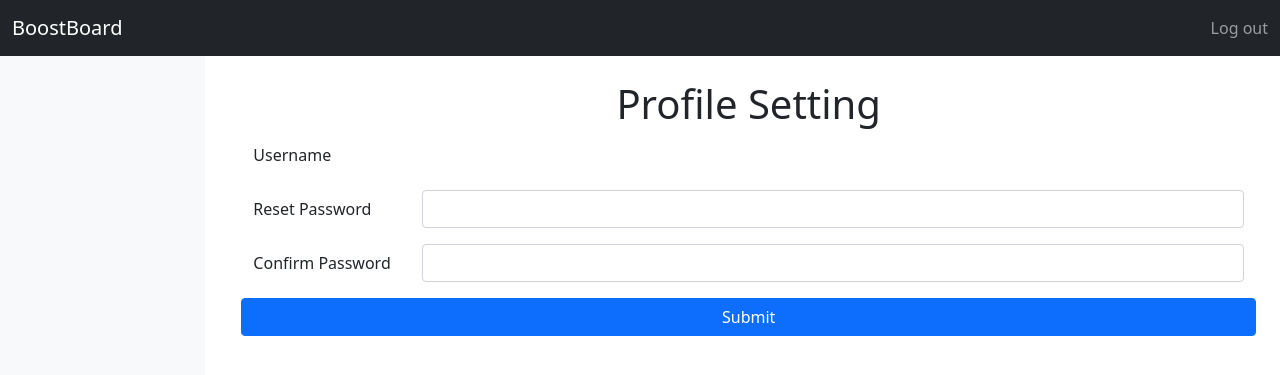
After one commit to daviddaytw/BoostBoard, a PHP site: template views/Profile/index.twig in a window 1280 px wide. The commit adds this page. Shown: the top 375 px of the page. Run offline with PHP 8.4, Linux system fonts and the light colour scheme; the template is opened without the code that fills it, so the values that code supplies are empty; some libraries are stand-ins or nearby versions.

Commit message:
Add Profile module

```diff
--- a/src/Modules/RouteTable.php
+++ b/src/Modules/RouteTable.php
@@ -6,7 +6,8 @@ class RouteTable
 {
     protected $routers = [
         Welcome\Router::class,
-        UserManagement\Router::class
+        UserManagement\Router::class,
+        Profile\Router::class,
     ];
 
     public function __invoke(int $privilege)
--- /dev/null
+++ b/views/Profile/index.twig
@@ -0,0 +1,31 @@
+{% extends "layout.twig" %}
+
+{% block content %}
+  <div class="container p-4">
+    <h1 class="text-center">Profile Setting</h1>
+    <form action="/profile" method="POST">
+      <input type="hidden" name="_token" value="{{ csrf_token }}">
+      <div class="mb-3 row">
+        <label for="staticUsername" class="col-sm-2 col-form-label">Username</label>
+        <div class="col-sm-10">
+          <input type="text" readonly class="form-control-plaintext" id="staticUsername" value="{{ userData.username }}">
+        </div>
+      </div>
+      <div class="mb-3 row">
+        <label for="inputPassword" class="col-sm-2 col-form-label">Reset Password</label>
+        <div class="col-sm-10">
+          <input type="password" name="password" class="form-control" id="inputPassword">
+        </div>
+      </div>
+      <div class="mb-3 row">
+        <label for="confirmPassword" class="col-sm-2 col-form-label">Confirm Password</label>
+        <div class="col-sm-10">
+          <input type="password" name="confirmed_password" class="form-control" id="confirmPassword">
+        </div>
+      </div>
+      <div class="mb-3 row">
+        <button class="btn btn-primary" type="submit">Submit</button>
+      </div>
+    </form>
+  </div>
+{% endblock %}
```
Also changed, not shown: src/Modules/Profile/Controller.php (added, +35 -0 lines), src/Modules/Profile/Router.php (added, +25 -0 lines).
